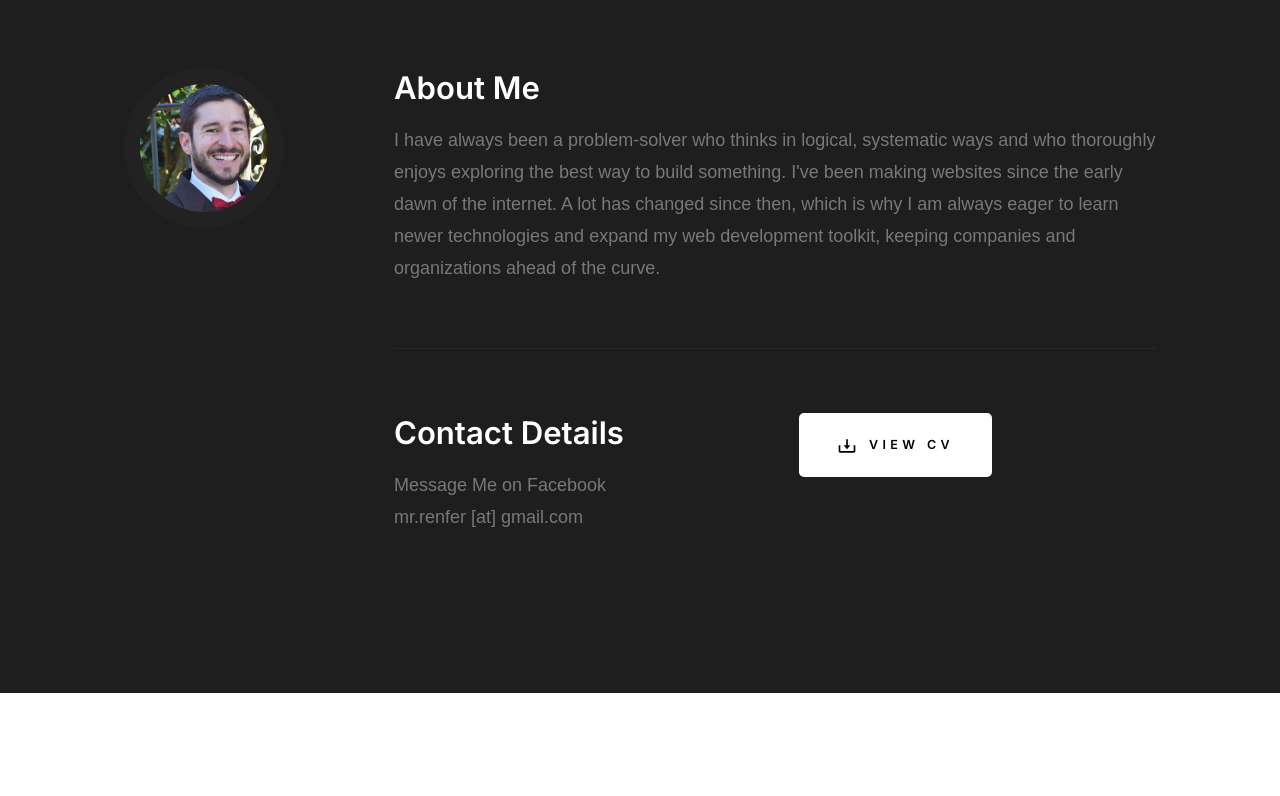
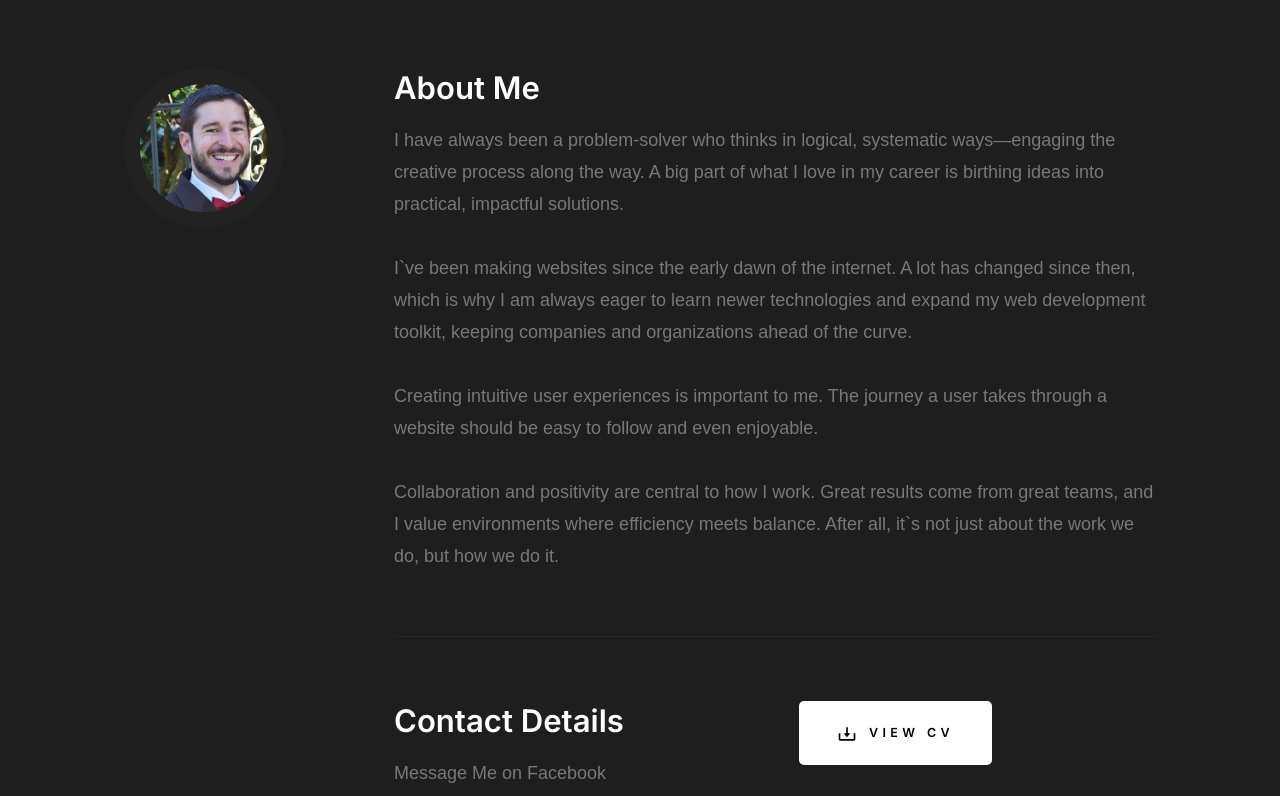
Before and after one commit to mattrenfer/resume-site, a React (Create React App) app: page / in a window 1280 px wide. Shown: the part 940-1736 px from the top of the page. Built offline with nearby package versions, Linux system fonts and the light colour scheme.

Commit message:
Updated About Section!

```diff
--- a/src/components/about/about.js
+++ b/src/components/about/about.js
@@ -15,7 +15,16 @@ export default class About extends Component {
             </div>
             <div className="column large-9 tab-12 s-about__content">
               <h3>About Me</h3>
-              <p>{resumeData.aboutMe}</p>
+              {/* <p>{resumeData.aboutMe}</p> */}
+              <p>
+              I have always been a problem-solver who thinks in logical, systematic ways&mdash;engaging the creative process along the way. A big part of what I love in my career is birthing ideas into practical, impactful solutions.
+              </p>
+              <p>I`ve been making websites since the early dawn of the internet. A lot has changed since then, which is why I am always eager to learn newer technologies and expand my web development toolkit, keeping companies and organizations ahead of the curve.
+              </p>
+              <p>Creating intuitive user experiences is important to me. The journey a user takes through a website should be easy to follow and even enjoyable.
+              </p>
+              <p>Collaboration and positivity are central to how I work. Great results come from great teams, and I value environments where efficiency meets balance. After all, it`s not just about the work we do, but how we do it.
+              </p>
               <hr />
               <div className="row s-about__content-bottom">
                 <div className="column w-1000-stack">
--- a/src/components/resume/resume.js
+++ b/src/components/resume/resume.js
@@ -88,13 +88,13 @@ export default class Resume extends Component {
           </div>{" "}
           <div className="row s-resume__section">
             <div className="column large-3 tab-12">
-              <h3 className="section-header-allcaps">Skills</h3>
+              <h3 className="section-header-allcaps">Technical Skills</h3>
             </div>
             <div className="column large-9 tab-12">
               <div className="resume-block">
                 <ul className="skill-bars-fat">
-                  {resumeData.skills &&
-                    resumeData.skills.map((item) => {
+                  {resumeData.technicalSkills &&
+                    resumeData.technicalSkills.map((item) => {
                     return (
                       <li key={(item.key)}>
                         <div className={"progress percent"+item.skill} />
@@ -107,6 +107,35 @@ export default class Resume extends Component {
               </div>
             </div>
           </div>
+          <div className="row s-resume__section">
+            <div className="column large-3 tab-12">
+              <h3 className="section-header-allcaps">Professional Skills</h3>
+            </div>
+            <div className="column large-3 tab-12">
+              <div className="resume-block">
+                <strong>Core Competencies</strong>
+                <ul>
+                  <li>Collaboration</li>
+                  <li>Teamwork</li>
+                  <li>Communication</li>
+                  <li>Problem-solving</li>
+                  <li>Collaboration</li>
+
+                </ul>
+              </div>
+            </div>
+            <div className="column large-3 tab-12">
+              <div className="resume-block">
+                <ul>
+                  <li>Collaboration</li>
+                  <li>Collaboration</li>
+                  <li>Collaboration</li>
+                  <li>Collaboration</li>
+                  <li>Collaboration</li>
+                </ul>
+              </div>
+            </div>
+          </div>
         </section>
       </React.Fragment>
     );
```
